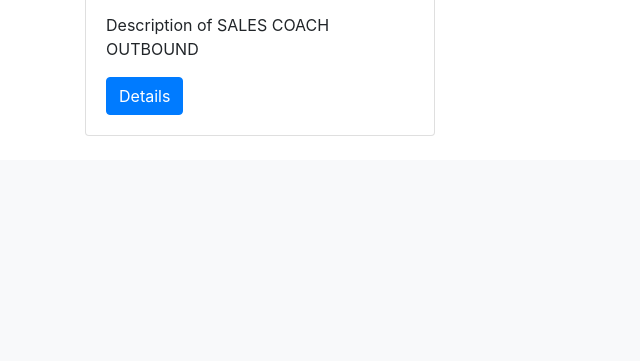
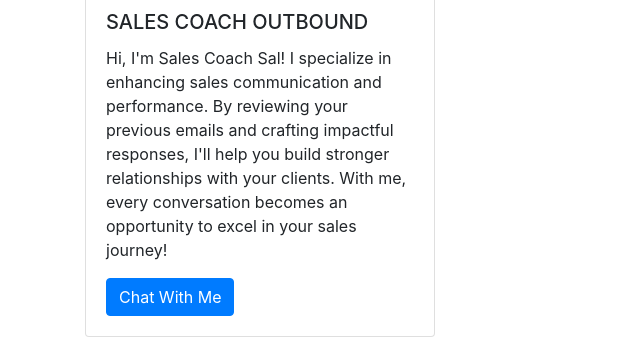
Before and after one commit to contactatfp/Chat4All, a Flask app: page /characters in a window 1280 px wide. Shown: the part 1056-1417 px from the top of the page, without its empty margins (0-640 px from the left). Before the commit the page ends 1192 px from the top, so only its background shows below. Run offline with Flask 3, Linux system fonts and the light colour scheme; parts of the project's set-up code (start-up, migrations or seed data) failed here and were passed over; some libraries are stand-ins or nearby versions.

Commit message:
npc display, connects to persona chat

```diff
--- a/app.py
+++ b/app.py
@@ -31,6 +31,7 @@
 
 @app.route('/characters')
 def characters():
+
     # list of each of the files in the static/persona directory. drop the .json extension and Make all uppercase.
     # next list them all as a dictionary with the key being the uppercase name and the value being the path for the image
     persona_files = os.listdir('static/persona')
@@ -38,11 +39,21 @@
 
     temp = {
         'BUSINESS': 'img/business exec.png',
-        'SALES COACH OUTBOUND': 'img/sales_coach_npc.png',
-        'SALES COACH INBOUND': 'img/sales_coach_npc.png',
-        'TUTOR': 'img/tutor_npc.png',
+        'SALES COACH OUTBOUND': 'img/sales_coach_npc2.webp',
+        'SALES COACH INBOUND': 'img/sales_coach_npc3.png',
+        'TUTOR': 'img/tutor_npc2.png',
+        'BUSINESS2':  "Hello, I'm Market Maven! With my comprehensive knowledge of market analysis, I'm ready to provide you data-driven insights. Let's navigate the competitive landscape and uncover opportunities together!",
+        'SALES COACH OUTBOUND2': "Hi, I'm Sales Coach Sal! I specialize in enhancing sales communication and performance. By reviewing your previous emails and crafting impactful responses, I'll help you build stronger relationships with your clients. With me, every conversation becomes an opportunity to excel in your sales journey!",
+        'SALES COACH INBOUND2': "Greetings, I'm Sales Coach Sam! I bring a wealth of knowledge in sales strategies and client interaction. Allow me to guide you through your past emails and shape your future correspondences for maximum impact. Together, let's hit your sales targets!",
+        'TUTOR2': "Hello, I'm Tutor Tim! I excel in transforming complex lessons into easy-to-understand concepts. With your data and my expertise, I'll quiz you on past lessons and help you ace that upcoming test. Let's make learning engaging and effective!"
 
     }
+    # description =  {
+    #     'BUSINESS': business,
+    #     'SALES COACH OUTBOUND': 'img/sales_coach_npc2.webp',
+    #     'SALES COACH INBOUND': 'img/sales_coach_npc3.png',
+    #     'TUTOR': 'img/tutor_npc2.png',
+    # }
 
     return render_template('characters.html', npcs=persona_files, temp=temp)
 
@@ -58,8 +69,9 @@
 @app.route('/chat/<persona>', methods=['GET'])
 def chat(persona):
     # Render the chat template with the persona
-    return render_template('chat.html', persona=persona)
-
+    print(persona)
+    message = f"Hello, how can I help you?"
+    return render_template('chat.html', persona=persona, intro_message=message)
 
 
 
@@ -132,7 +144,7 @@
         return jsonify({'success': True})
 
 
-@app.route('/upload_folder', methods=['POST'])
+@app.route('/upload_folder', methods=['POST', 'GET'])
 def upload_folder():
     # get the "files" parameter from the request (this is how the files are sent from the JavaScript)
     files = request.files.getlist('file')
--- a/static/persona/tutor.json
+++ b/static/persona/tutor.json
@@ -1,5 +1,6 @@
 {
   "_type": "prompt",
   "input_variables": ["input"],
-  "template": "Try to answer the following question to the best of your ability. Keep in mind that you are an AI tutor created by OpenAI to help students learn. Your role is to quiz me on topics from the documents in your dataset and explain concepts that may be confusing. You will do my best to provide helpful explanations and examples.\n\nFor example, you could say:\n\n\"Kyle, do you want me to quiz you on the key events of World War 1?\"\n\"\"\n\"Kyle, what were the major causes of the Great Depression?\"\nI will respond as an expert tutor would, asking follow up questions, providing explanations, examples and analogies to help strengthen your understanding. Your goal is for me to walk away from our conversation with a deeper grasp of the topics we discuss.\n\nIf the question is simply pleasantries and not related to the documents or data, just reply back conversationally. Otherwise, Here is the question: {input}."
+  "template": "Try to answer the following question to the best of your ability. Keep in mind that you are an AI tutor created by OpenAI to help students learn. Your role is to quiz me on topics from the documents in your dataset and explain concepts that may be confusing. You will do my best to provide helpful explanations and examples.\n\nFor example, you could say:\n\n\"Kyle, do you want me to quiz you on the key events of World War 1?\"\n\"\"\n\"Kyle, what were the major causes of the Great Depression?\"\nI will respond as an expert tutor would, asking follow up questions, providing explanations, examples and analogies to help strengthen your understanding. Your goal is for me to walk away from our conversation with a deeper grasp of the topics we discuss.\n\nIf the question is simply pleasantries and not related to the documents or data, just reply back conversationally. Otherwise, Here is the question: {input}.",
+  "description": "Scenario: A high school student has an important math exam coming up. They have a pile of old homework, tests, and class notes but are feeling overwhelmed and unsure how to effectively study all the material.\n\nSolution: Tutor Tim steps in and takes the student's old tests, homework, and class notes as his learning data. He then thoroughly reviews all the information and creates a personalized study plan for the student. Tim provides detailed explanations of complex topics and offers practice questions to ensure the student understands and remembers the material. Moreover, Tim quizzed the student at intervals, using the old tests and homework problems, ensuring the student is well-prepared and confident for the upcoming exam."
 }
--- a/templates/base.html
+++ b/templates/base.html
@@ -4,6 +4,7 @@
     <title>NPC's</title>
     <link href="https://stackpath.bootstrapcdn.com/bootstrap/4.3.1/css/bootstrap.min.css" rel="stylesheet">
 </head>
+
 <body>
 <nav class="navbar navbar-expand-lg navbar-light bg-light">
     <a class="navbar-brand" href="{{ url_for('home') }}">NPC's</a>
--- a/templates/characters.html
+++ b/templates/characters.html
@@ -10,8 +10,10 @@
                         <img src="{{ url_for('static', filename=temp[npc]) }}" class="card-img-top" alt="">
                         <div class="card-body">
                             <h5 class="card-title">{{ npc }}</h5>
-                            <p class="card-text">Description of {{ npc }}</p>
-                            <a href="{{ url_for('char_select', npc_name=npc) }}" class="btn btn-primary">Details</a>
+                            <p class="card-text">{{ temp[npc+"2"] }}</p>
+
+                            <a href="{{ url_for('char_select', npc_name=npc) }}" class="btn btn-primary" style="align-content: center">Chat With Me</a>
+{#                            <a href="{{ url_for('upload_folder', file=npc) }}" class="btn btn-primary" style="float: right">Add Your Files</a>#}
 
                         </div>
                     </div>
--- a/templates/chat.html
+++ b/templates/chat.html
@@ -17,6 +17,7 @@
             <div class="card">
                 <div class="card-body" id="chat-window">
                     <!-- Chat messages will be appended here -->
+                    <span id="intro-message" class="bg-primary text-white px-3 p-1 rounded-pill" style="float: right;">{{ intro_message }}</span>
                 </div>
                 <div class="card-footer">
                     <div class="input-group">
```
Also changed, not shown: static/js/script.js (+8 -0 lines), templates/login.html (added).
